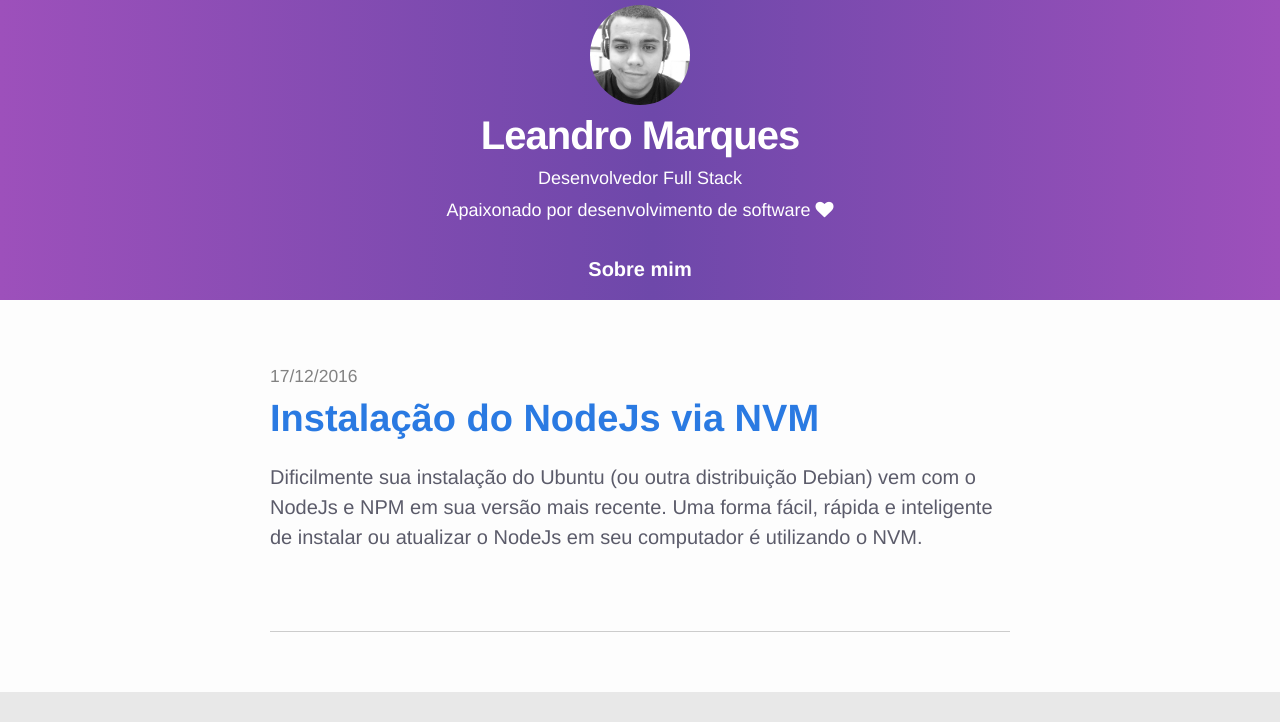
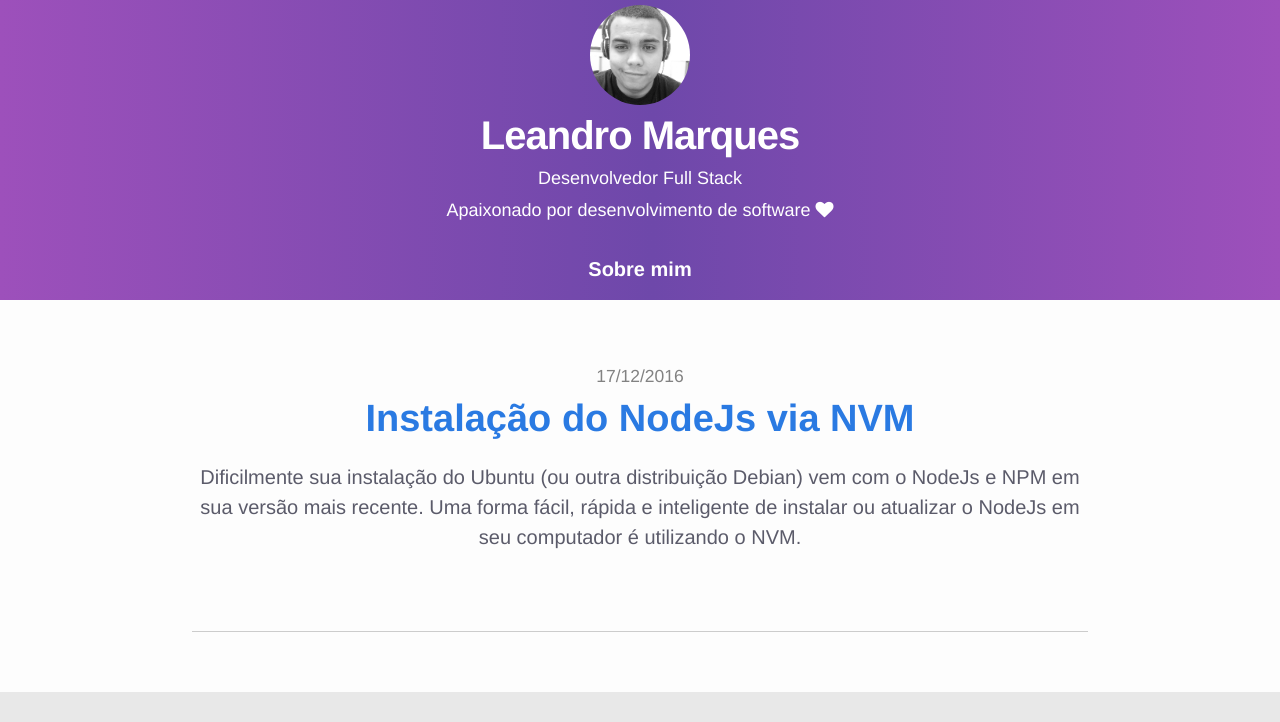
Before and after one commit to leandromarques/leandromarques.github.io, a Jekyll site: the page built from index.html, in a window 1280 px wide. Shown: the top 722 px of the page. Built offline with Jekyll 4.4.1, drawn with Linux system fonts in a browser that asks for light colours; nearby versions of some CDN libraries; grey boxes are pictures that could not be loaded.

Commit message:
Layout adjustments

```diff
--- a/_layouts/post.html
+++ b/_layouts/post.html
@@ -4,8 +4,8 @@
 <article class="post" itemscope itemtype="http://schema.org/BlogPosting">
 
   <header class="post-header">
+    <p class="post-meta"><time datetime="{{ page.date | date_to_xmlschema }}" itemprop="datePublished">{{ page.date | date: "%-d/%m/%Y" }}</time>{% if page.author %} • <span itemprop="author" itemscope itemtype="http://schema.org/Person"><span itemprop="name">{{ page.author }}</span></span>{% endif %}</p>
     <h1 class="post-title" itemprop="name headline">{{ page.title }}</h1>
-    <p class="post-meta"><time datetime="{{ page.date | date_to_xmlschema }}" itemprop="datePublished">{{ page.date | date: "%-d/%m/%Y" }}</time>{% if page.author %} • <span itemprop="author" itemscope itemtype="http://schema.org/Person"><span itemprop="name">{{ page.author }}</span></span>{% endif %}</p>
   </header>
 
   <div class="post-content" itemprop="articleBody">
--- a/_sass/_base.scss
+++ b/_sass/_base.scss
@@ -161,8 +161,9 @@
 * Wrapper
 */
 .wrapper {
-    max-width: -webkit-calc(#{$content-width} - (#{$spacing-unit} * 2));
-    max-width:         calc(#{$content-width} - (#{$spacing-unit} * 2));
+    // max-width: -webkit-calc(#{$content-width} - (#{$spacing-unit} * 2));
+    // max-width:         calc(#{$content-width} - (#{$spacing-unit} * 2));
+    width: 70%;
     margin-right: auto;
     margin-left: auto;
     padding-right: $spacing-unit;
--- a/_sass/_layout.scss
+++ b/_sass/_layout.scss
@@ -162,6 +162,7 @@
 .post-list {
     margin-left: 0;
     list-style: none;
+    text-align: center;
 
     > li {
         margin-bottom: $spacing-unit;
@@ -173,12 +174,14 @@
 .post-meta {
     font-size: $small-font-size;
     color: $grey-color;
+    text-align: center;
 }
 
 .post-link {
     display: block;
     font-size: 38px;
     font-weight: $titles-font-weight;
+    text-align: center;
 }
 
 
@@ -195,6 +198,7 @@
     letter-spacing: -1px;
     line-height: 1;
     font-weight: $titles-font-weight;
+    text-align: center;
 
 
     @include media-query($on-laptop) {
@@ -207,13 +211,13 @@
     margin-bottom: 60px;
 
     h2 {
-        font-size: 25px;
+        font-size: 30px;
         font-weight: 600;
+        text-align: center;
 
         @include media-query($on-laptop) {
             margin-top: 10px;
             font-size: 28px;
-            text-align: center;
         }
     }
 
--- a/index.html
+++ b/index.html
@@ -9,7 +9,6 @@
     {% for post in site.posts %}
       <li>
         <span class="post-meta">{{ post.date | date: "%-d/%m/%Y" }}</span>
-
         <h2>
           <a class="post-link" href="{{ post.url | prepend: site.baseurl }}">{{ post.title }}</a>
         </h2>
```
